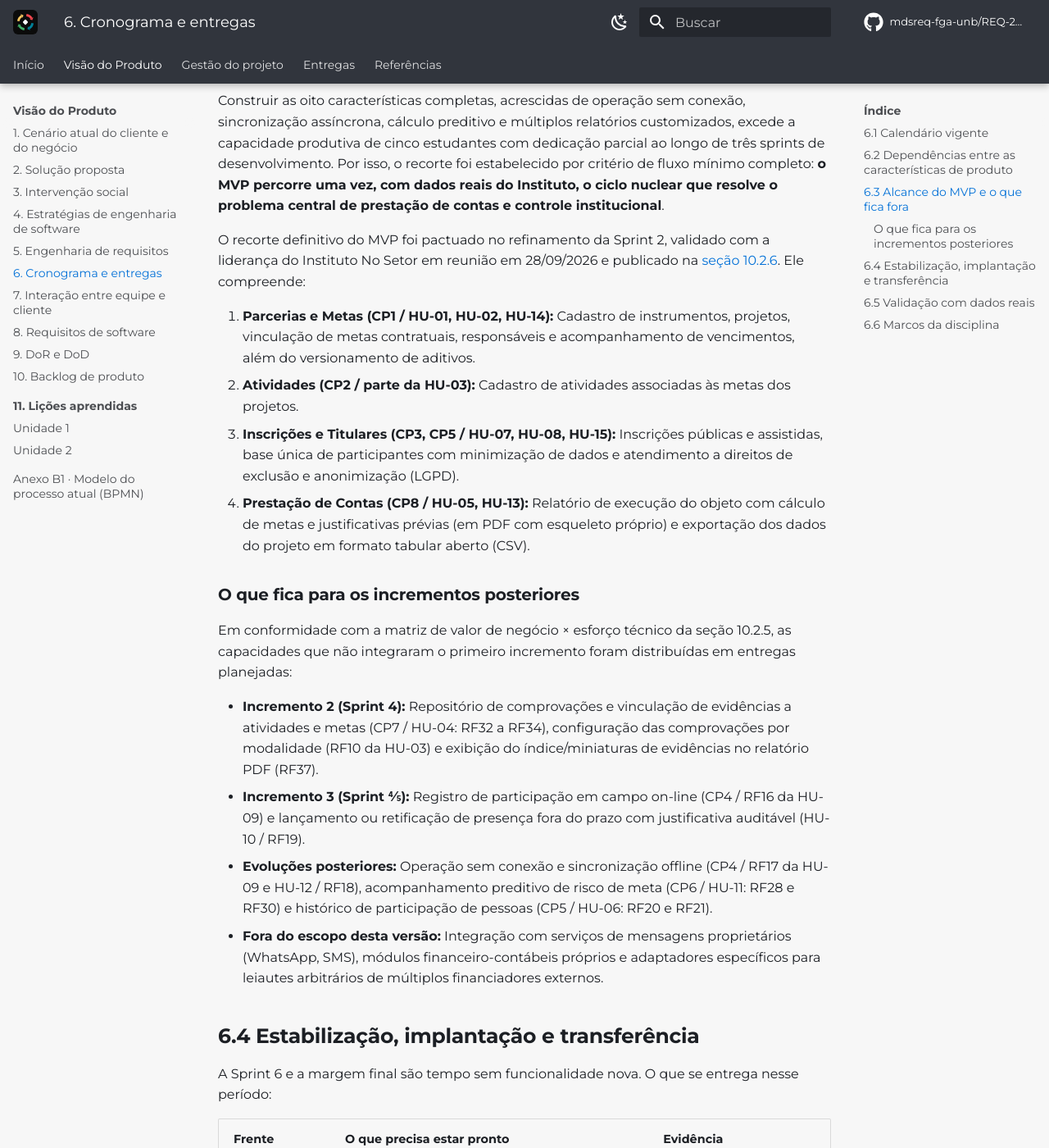
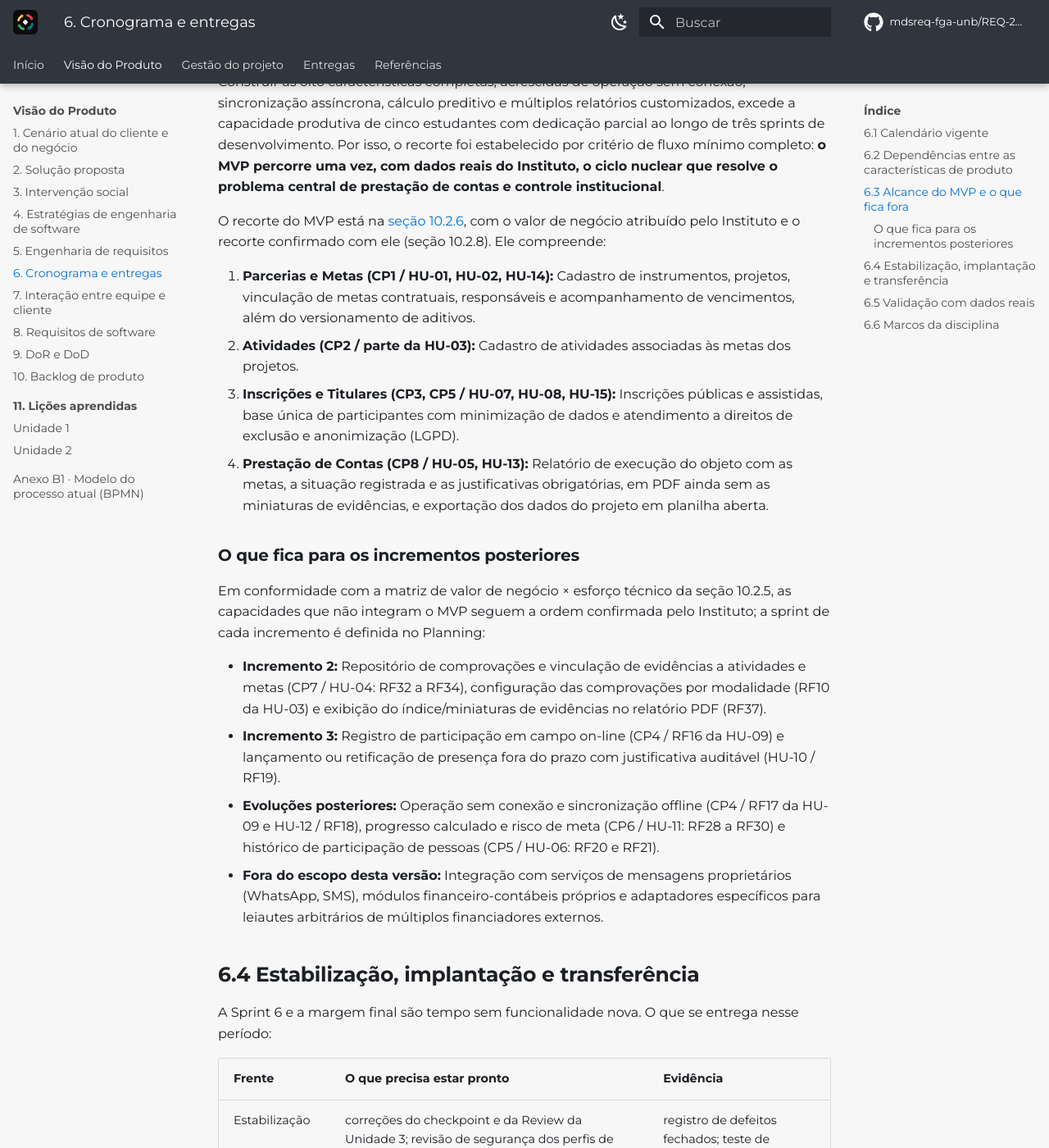
Before and after one commit to mdsreq-fga-unb/REQ-2026.2-T02-CyberSetor, an MkDocs documentation site: the page built from docs/visao/6-cronograma.md, in a window 1280 px wide and 1400 px high, scrolled down 2950 px. Shown: the whole window at 82% size. Built offline with MkDocs 1.6.1 and Material for MkDocs 9.7.7, drawn with Linux system fonts in a browser that asks for light colours; comment, search, counter and statistics services are not loaded; some of the changed text lies outside the part shown.

Commit message:
docs(visao): ajusta o alcance do MVP na 6.3 à seção 10.2.6

```diff
--- a/docs/visao/6-cronograma.md
+++ b/docs/visao/6-cronograma.md
@@ -7,7 +7,7 @@
 | 15/09/2026 | 1.2 | Ajuste de validação na Sprint 1: alinhamento contínuo com a coordenação | Equipe CyberSetor |
 | 17/09/2026 | 1.3 | Calendário alinhado ao plano da Sprint 1; dependências entre as características, alcance do MVP, sprint de estabilização e momentos de validação | Vinicius Vieira |
 | 17/09/2026 | 1.4 | Prazos da Unidade 2 e workshop de 21/09 incorporados; calendário reorganizado em período, objetivo e entrega de fechamento | Equipe CyberSetor |
-| 13/10/2026 | 1.5 | Alcance do MVP e incrementos posteriores alinhados à seção 10.2.6 e à validação com o Instituto em 28/09 | Caio Martins |
+| 13/10/2026 | 1.5 | Alcance do MVP e incrementos posteriores alinhados à seção 10.2.6 | Caio Martins |
 | 19/10/2026 | 1.6 | Equipe atual de cinco integrantes | Maria Eduarda Marques |
 
 ## 6.1 Calendário vigente
@@ -52,20 +52,20 @@ CP1 projetos e metas → CP2 atividades → CP5 pessoas → CP3 inscrição · C
 
 Construir as oito características completas, acrescidas de operação sem conexão, sincronização assíncrona, cálculo preditivo e múltiplos relatórios customizados, excede a capacidade produtiva de cinco estudantes com dedicação parcial ao longo de três sprints de desenvolvimento. Por isso, o recorte foi estabelecido por critério de fluxo mínimo completo: **o MVP percorre uma vez, com dados reais do Instituto, o ciclo nuclear que resolve o problema central de prestação de contas e controle institucional**.
 
-O recorte definitivo do MVP foi pactuado no refinamento da Sprint 2, validado com a liderança do Instituto No Setor em reunião em 28/09/2026 e publicado na [seção 10.2.6](../requisitos/10-backlog.md#1026-mvp-e-incrementos). Ele compreende:
+O recorte do MVP está na [seção 10.2.6](../requisitos/10-backlog.md#1026-mvp-e-incrementos), com o valor de negócio atribuído pelo Instituto e o recorte confirmado com ele (seção 10.2.8). Ele compreende:
 
 1. **Parcerias e Metas (CP1 / HU-01, HU-02, HU-14):** Cadastro de instrumentos, projetos, vinculação de metas contratuais, responsáveis e acompanhamento de vencimentos, além do versionamento de aditivos.
 2. **Atividades (CP2 / parte da HU-03):** Cadastro de atividades associadas às metas dos projetos.
 3. **Inscrições e Titulares (CP3, CP5 / HU-07, HU-08, HU-15):** Inscrições públicas e assistidas, base única de participantes com minimização de dados e atendimento a direitos de exclusão e anonimização (LGPD).
-4. **Prestação de Contas (CP8 / HU-05, HU-13):** Relatório de execução do objeto com cálculo de metas e justificativas prévias (em PDF com esqueleto próprio) e exportação dos dados do projeto em formato tabular aberto (CSV).
+4. **Prestação de Contas (CP8 / HU-05, HU-13):** Relatório de execução do objeto com as metas, a situação registrada e as justificativas obrigatórias, em PDF ainda sem as miniaturas de evidências, e exportação dos dados do projeto em planilha aberta.
 
 ### O que fica para os incrementos posteriores
 
-Em conformidade com a matriz de valor de negócio × esforço técnico da seção 10.2.5, as capacidades que não integraram o primeiro incremento foram distribuídas em entregas planejadas:
+Em conformidade com a matriz de valor de negócio × esforço técnico da seção 10.2.5, as capacidades que não integram o MVP seguem a ordem confirmada pelo Instituto; a sprint de cada incremento é definida no Planning:
 
-- **Incremento 2 (Sprint 4):** Repositório de comprovações e vinculação de evidências a atividades e metas (CP7 / HU-04: RF32 a RF34), configuração das comprovações por modalidade (RF10 da HU-03) e exibição do índice/miniaturas de evidências no relatório PDF (RF37).
-- **Incremento 3 (Sprint 4/5):** Registro de participação em campo on-line (CP4 / RF16 da HU-09) e lançamento ou retificação de presença fora do prazo com justificativa auditável (HU-10 / RF19).
-- **Evoluções posteriores:** Operação sem conexão e sincronização offline (CP4 / RF17 da HU-09 e HU-12 / RF18), acompanhamento preditivo de risco de meta (CP6 / HU-11: RF28 e RF30) e histórico de participação de pessoas (CP5 / HU-06: RF20 e RF21).
+- **Incremento 2:** Repositório de comprovações e vinculação de evidências a atividades e metas (CP7 / HU-04: RF32 a RF34), configuração das comprovações por modalidade (RF10 da HU-03) e exibição do índice/miniaturas de evidências no relatório PDF (RF37).
+- **Incremento 3:** Registro de participação em campo on-line (CP4 / RF16 da HU-09) e lançamento ou retificação de presença fora do prazo com justificativa auditável (HU-10 / RF19).
+- **Evoluções posteriores:** Operação sem conexão e sincronização offline (CP4 / RF17 da HU-09 e HU-12 / RF18), progresso calculado e risco de meta (CP6 / HU-11: RF28 a RF30) e histórico de participação de pessoas (CP5 / HU-06: RF20 e RF21).
 - **Fora do escopo desta versão:** Integração com serviços de mensagens proprietários (WhatsApp, SMS), módulos financeiro-contábeis próprios e adaptadores específicos para leiautes arbitrários de múltiplos financiadores externos.
 
 ## 6.4 Estabilização, implantação e transferência
```
